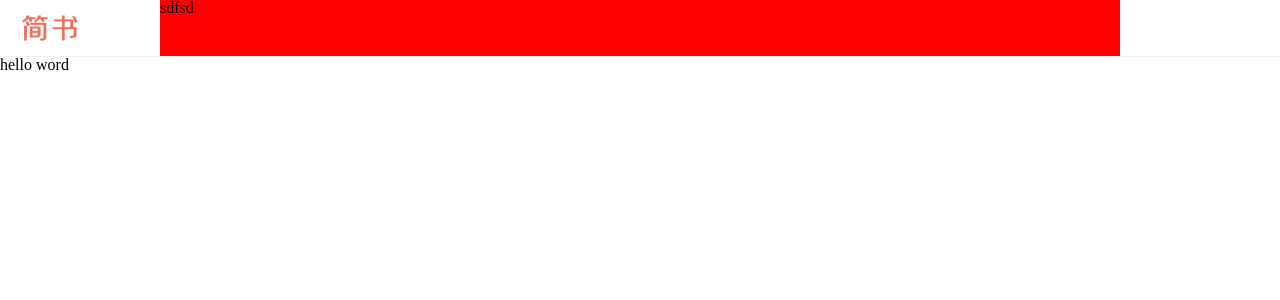
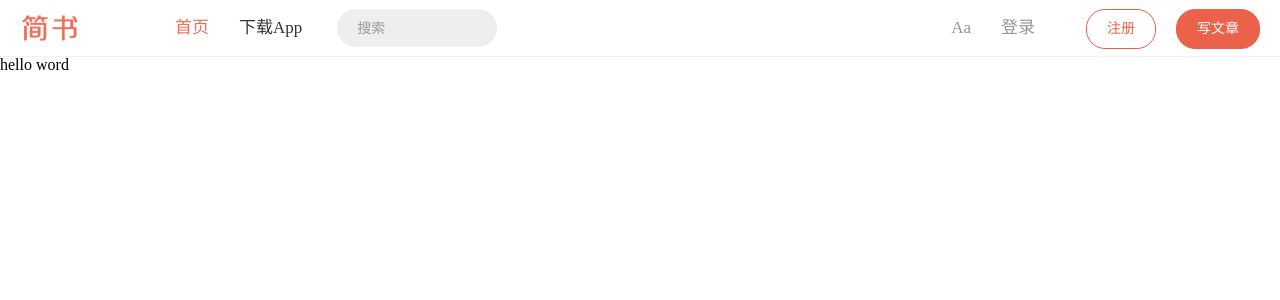
Before and after one commit to Jettfeng/BriefBook, a React app: page / in a window 1280 px wide. Shown: the top 300 px of the page. Built offline with nearby package versions, Linux system fonts and the light colour scheme.

Commit message:
7-3 使用 styled-components 完成 Header 组件布局（2）

```diff
--- a/src/common/header/index.js
+++ b/src/common/header/index.js
@@ -1,11 +1,29 @@
 import React, { Component } from "react";
-import { HeaderWrapper, Logo ,Nav} from "./style";
+import {
+  HeaderWrapper,
+  Logo,
+  Nav,
+  NavItem,
+  NavSearch,
+  Addition,
+  Button
+} from "./style";
 class Header extends Component {
   render() {
     return (
       <HeaderWrapper>
         <Logo />
-        <Nav>sdfsd</Nav>
+        <Nav>
+          <NavItem className="left active">首页</NavItem>
+          <NavItem className="left">下载App</NavItem>
+          <NavItem className="right">登录</NavItem>
+          <NavItem className="right">Aa</NavItem>
+          <NavSearch />
+        </Nav>
+        <Addition>
+          <Button className="writting">写文章</Button>
+          <Button className="reg">注册</Button>
+        </Addition>
       </HeaderWrapper>
     );
   }
--- a/src/common/header/style.js
+++ b/src/common/header/style.js
@@ -22,6 +22,65 @@
 export const Nav = styled.div`
   width: 960px;
   height: 100%;
+  padding-right: 70px;
+  box-sizing: border-box;
   margin: 0 auto;
-  background: red;
+  //   background: red;
 `;
+export const NavItem = styled.div`
+  line-height: 56px;
+  padding: 0 15px;
+  font-size: 17px;
+  color: #333;
+  &.left {
+    float: left;
+  }
+  &.right {
+    float: right;
+    color: #969696;
+  }
+  &.active {
+    color: #ea6f5a;
+  }
+`;
+export const NavSearch = styled.input.attrs({
+  placeholder: "搜索"
+})`
+  width: 160px;
+  height: 38px;
+  margin-top: 9px;
+  margin-left: 20px;
+  box-sizing: border-box;
+  padding: 0 20px;
+  border: none;
+  outline: none;
+  border-radius: 19px;
+  background: #eee;
+  font-size: 14px;
+  &::placeholder {
+    color: #999;
+  }
+`;
+export const Addition = styled.div`
+  position: absolute;
+  right: 0;
+  top: 0;
+  height: 56px;
+`;
+export const Button = styled.div`
+  float: right;
+  margin-top: 9px;
+  margin-right: 20px;
+  padding: 0 20px;
+  line-height: 38px;
+  border-radius: 19px;
+  border: 1px solid #ec6149;
+  font-size:14px;
+  &.reg {
+    color: #ec6149;
+  }
+  &.writting {
+    color: #fff;
+    background: #ec6149;
+  }
+`;
```
